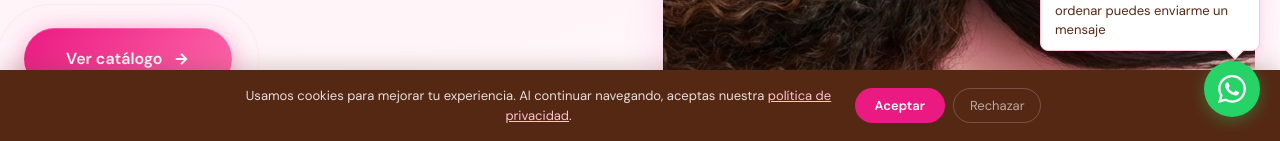
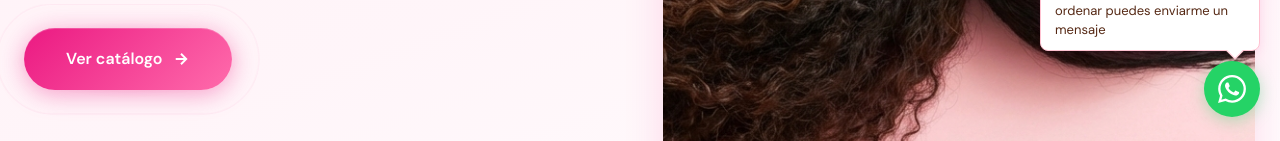
Before and after one commit to a-dev-gh/Chlea.Care, a React (Vite) app: page / in a window 1280 px wide. Shown: the part 659-800 px from the top of the page. Built offline with nearby package versions, Linux system fonts and the light colour scheme; no server answers; the database is empty.

Commit message:
Remove cookie banner (no cookies used)

```diff
--- a/src/App.tsx
+++ b/src/App.tsx
@@ -34,7 +34,6 @@ import { CartPage } from './pages/CartPage';
 import { NotFoundPage } from './pages/NotFoundPage';
 import { WhatsAppFloat } from './components/WhatsAppFloat';
 import { BackToTop } from './components/ui/BackToTop';
-import { CookieBanner } from './components/ui/CookieBanner';
 
 function PublicLayout({ children }: { children: React.ReactNode }) {
   return (
@@ -50,7 +49,6 @@ function PublicLayout({ children }: { children: React.ReactNode }) {
       <CartDrawer />
       <WhatsAppFloat />
       <BackToTop />
-      <CookieBanner />
     </div>
   );
 }
```
